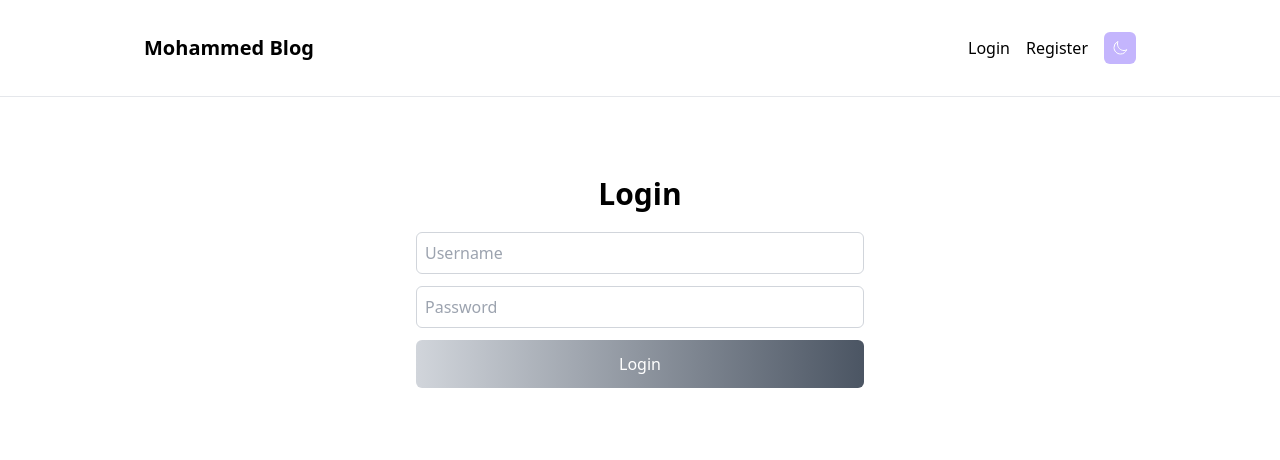
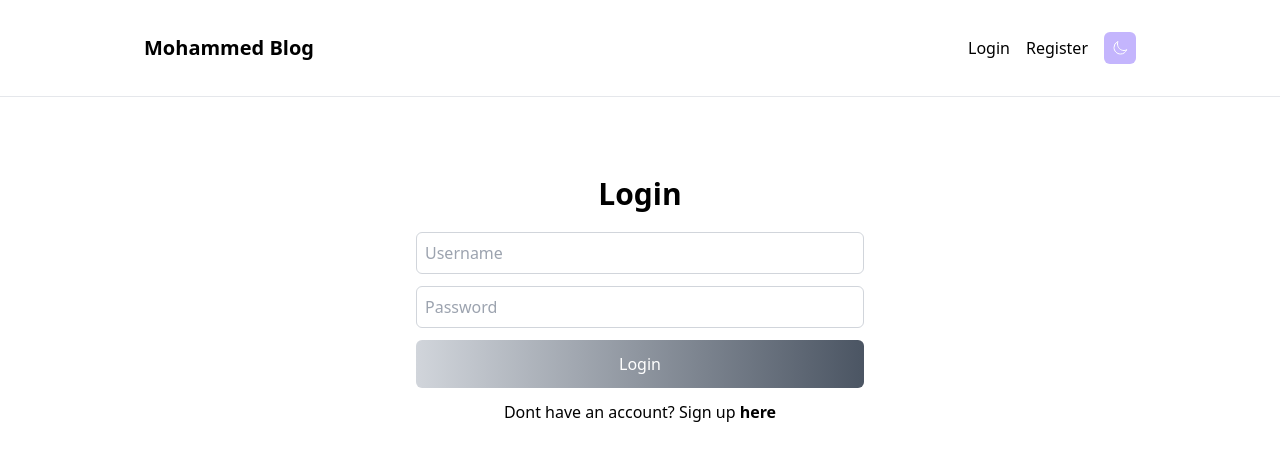
Before and after one commit to mohammedbabiker/mern-blog, a React (Vite) app in the folder client/: page /login in a window 1280 px wide. Shown: the top 460 px of the page. Built offline with nearby package versions, Linux system fonts and the light colour scheme; no server answers.

Commit message:
Add link to register page

```diff
--- a/client/src/pages/LoginPage.jsx
+++ b/client/src/pages/LoginPage.jsx
@@ -1,4 +1,4 @@
-import { Navigate } from "react-router-dom";
+import { Link, Navigate } from "react-router-dom";
 import { useState, useContext } from "react";
 import { UserContext } from "../UserContext";
 
@@ -54,6 +54,12 @@ export default function LoginPage() {
       >
         Login
       </button>
+      <h5 className="text-center mt-3">
+        Dont have an account? Sign up{" "}
+        <Link to="/register" className="hover:underline font-bold">
+          here
+        </Link>
+      </h5>
     </form>
   );
 }
```
